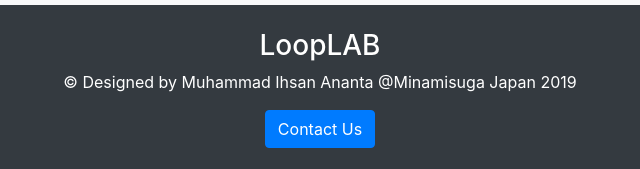
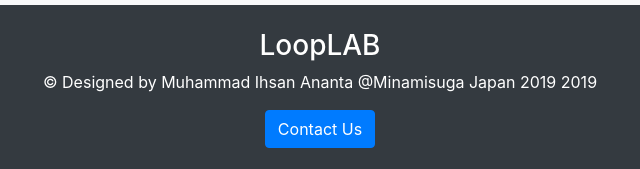
Before and after one commit to ihsan-ananta/looplab, a plain HTML site: page index.html in a window 1280 px wide. Shown: the part 2967-3136 px from the top of the page, 320-960 px from the left. Drawn offline with nearby package versions, Linux system fonts and the light colour scheme.

Commit message:
Update index.html

```diff
--- a/index.html
+++ b/index.html
@@ -252,7 +252,7 @@
       <div class="row">
         <div class="col text-center py-4">
           <h3>LoopLAB</h3>
-          <p>&copy; Designed by Muhammad Ihsan Ananta @Minamisuga Japan
+          <p>&copy; Designed by Muhammad Ihsan Ananta @Minamisuga Japan 2019
             <span id="year"></span>
           </p>
           <button class="btn btn-primary" data-toggle="modal" data-target="#contactModal">Contact Us</button>
```
